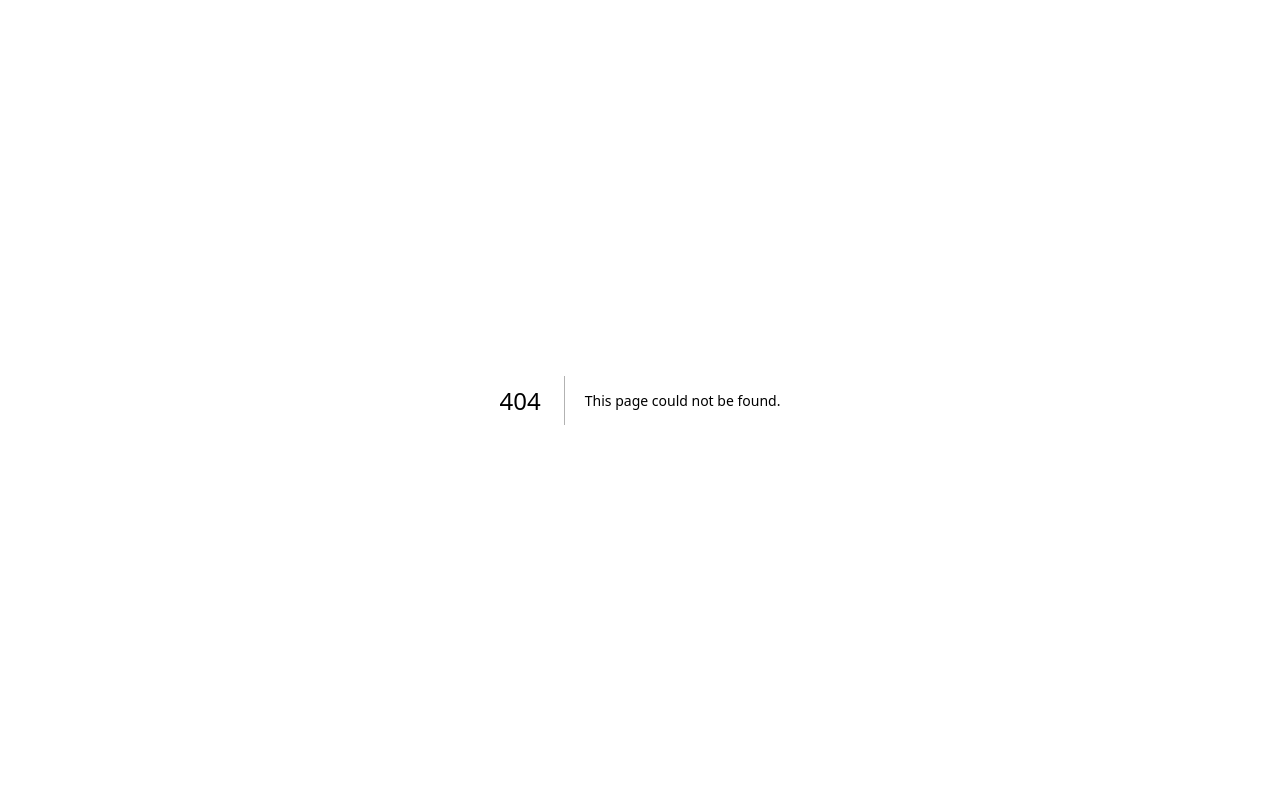
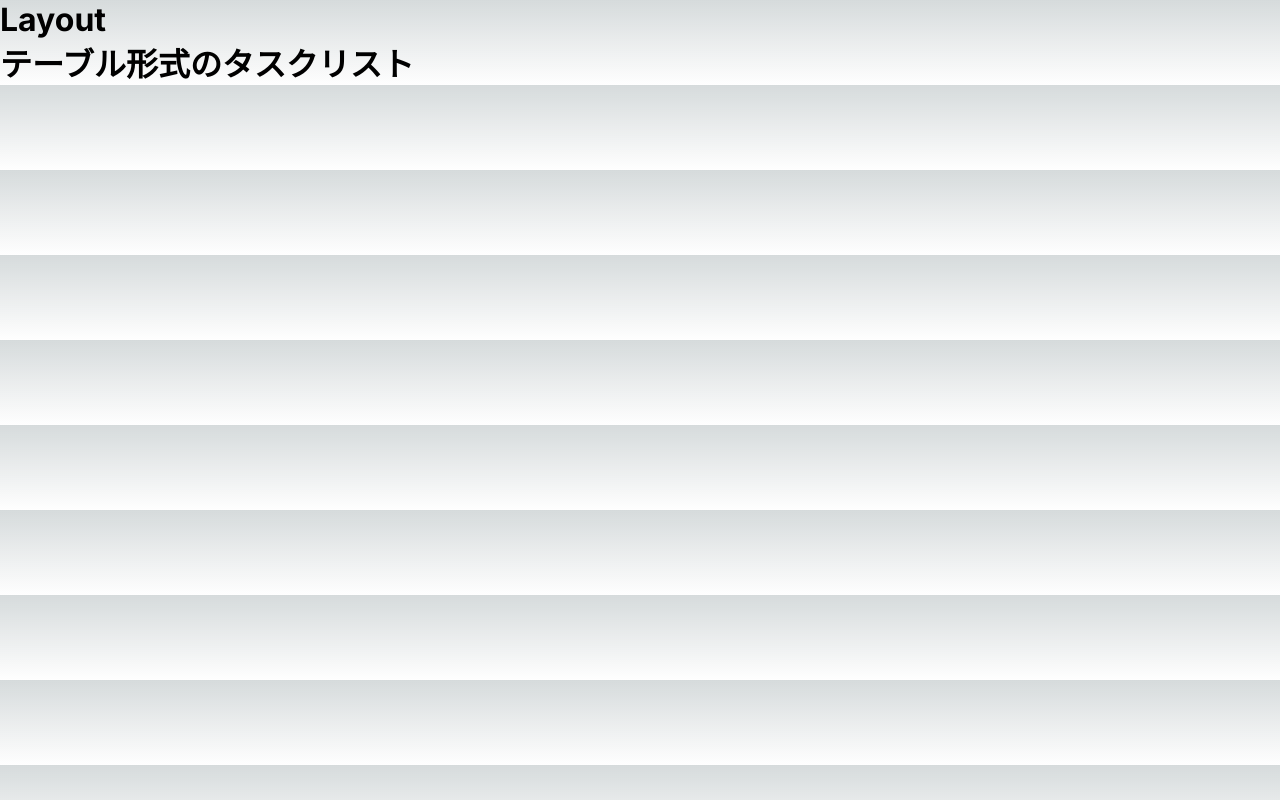
Before and after one commit to ChibaTomoki/task-management, a Next.js app: page /table in a window 1280 px wide. Before the commit this address had no page. Built offline with nearby package versions, Linux system fonts and the light colour scheme.

Commit message:
ページのひな型を作成

```diff
--- /dev/null
+++ b/app/(main)/board/page.tsx
@@ -0,0 +1,3 @@
+export default function Board() {
+  return <h1>ボード形式のタスクリスト</h1>
+}
--- /dev/null
+++ b/app/(main)/layout.tsx
@@ -0,0 +1,10 @@
+import { ReactNode } from 'react'
+
+export default function MainLayout({ children }: { children: ReactNode }) {
+  return (
+    <div>
+      <h1>Layout</h1>
+      {children}
+    </div>
+  )
+}
--- /dev/null
+++ b/app/(main)/table/page.tsx
@@ -0,0 +1,3 @@
+export default function Table() {
+  return <h1>テーブル形式のタスクリスト</h1>
+}
```
Also changed, not shown: middleware.ts (+6 -1 lines), app/(main)/page.module.css (renamed from app/page.module.css), app/(main)/page.tsx (renamed from app/page.tsx).
